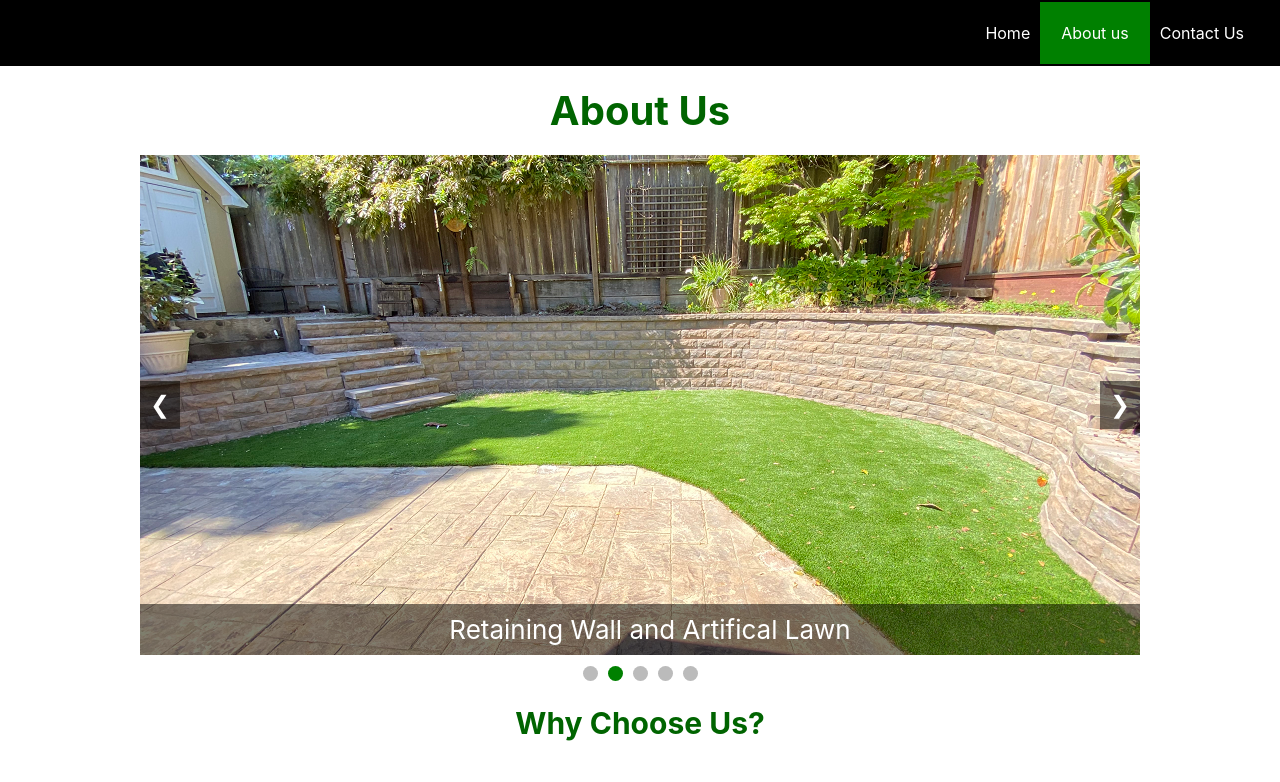
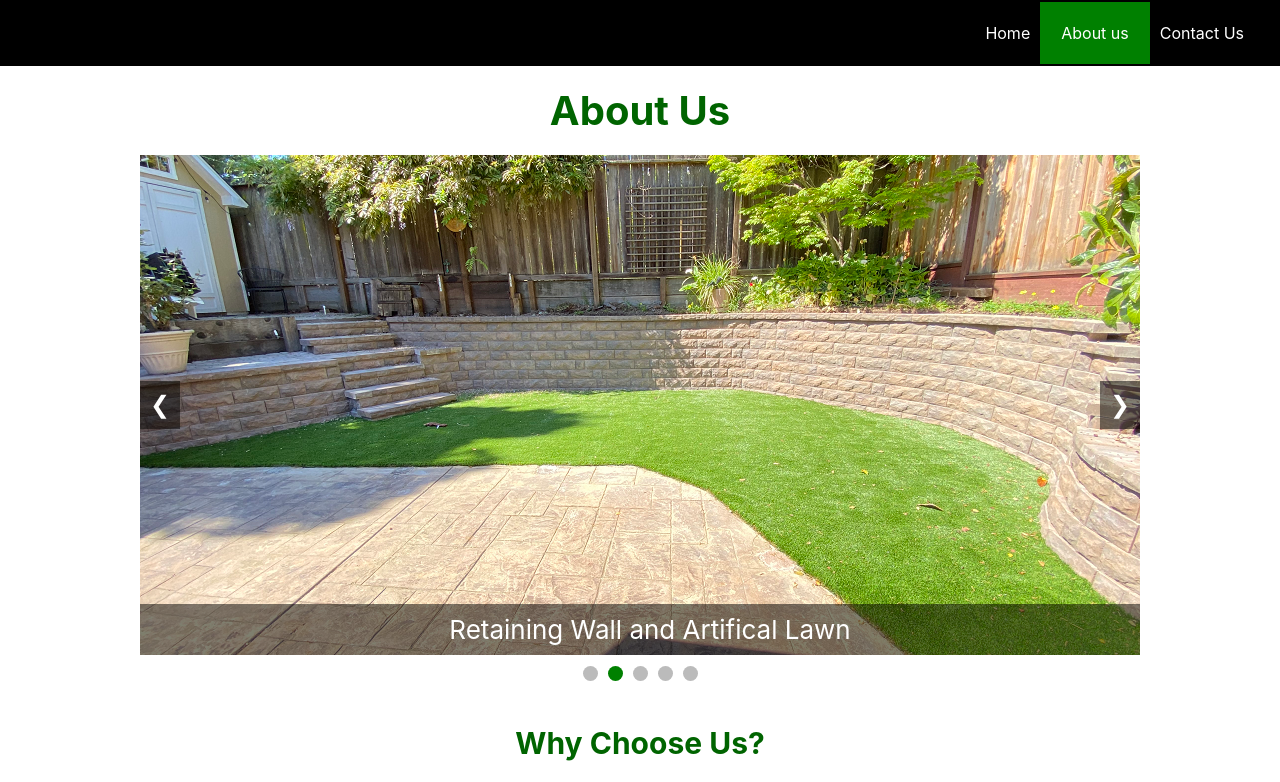
Before and after one commit to OsbaldoRamirez-create/my-app, a React (Create React App) app: page /About in a window 1280 px wide. Shown: the top 782 px of the page. Built offline with nearby package versions, Linux system fonts and the light colour scheme.

Commit message:
updated margins for about info

```diff
--- a/src/Styles/AboutStyles.css
+++ b/src/Styles/AboutStyles.css
@@ -20,5 +20,6 @@
 .about-info h2{
     color: darkgreen;
     font-size: 30px;
-    margin: 20px 0;
+    margin-top: 40px;
+    margin-bottom: 0px;
 }
```
